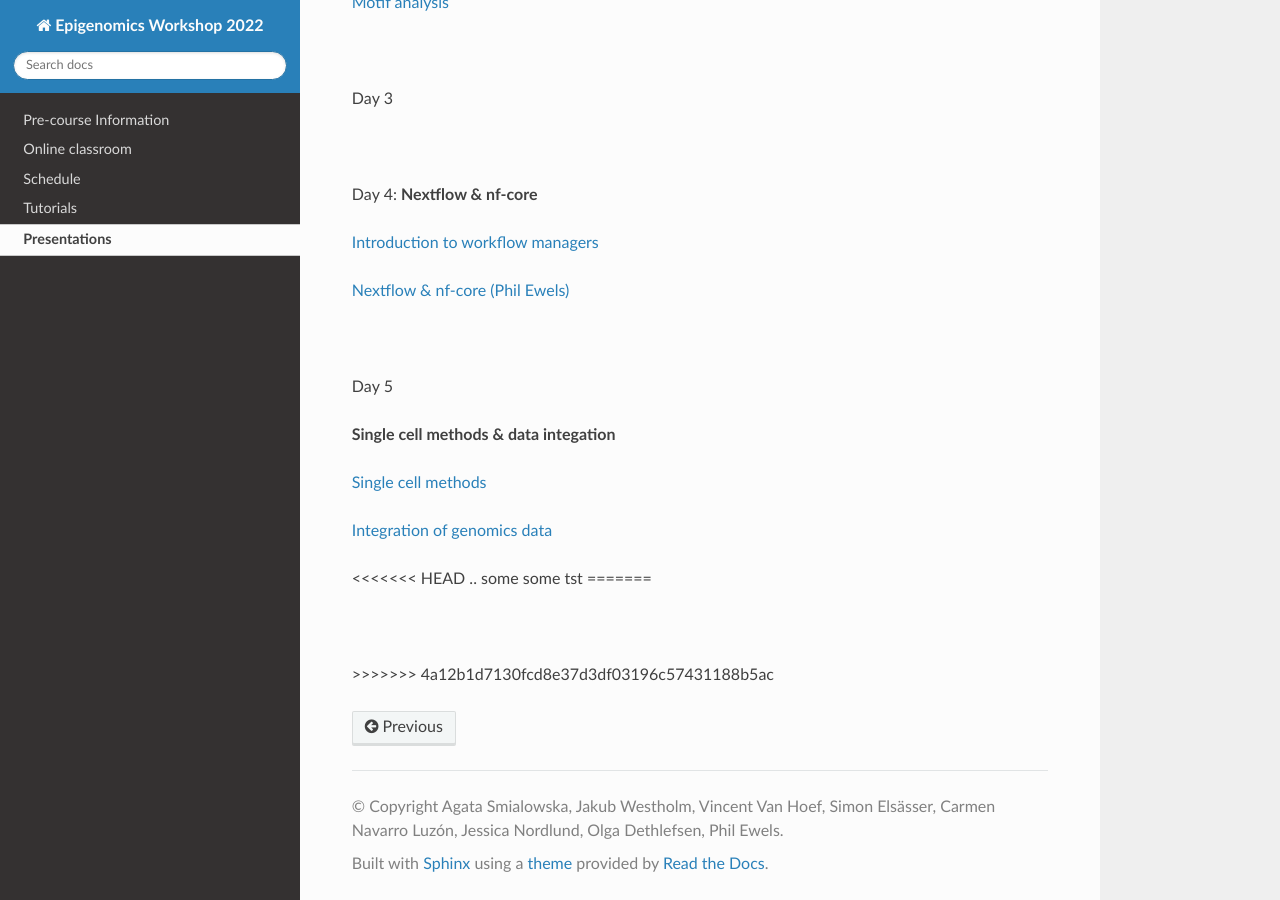
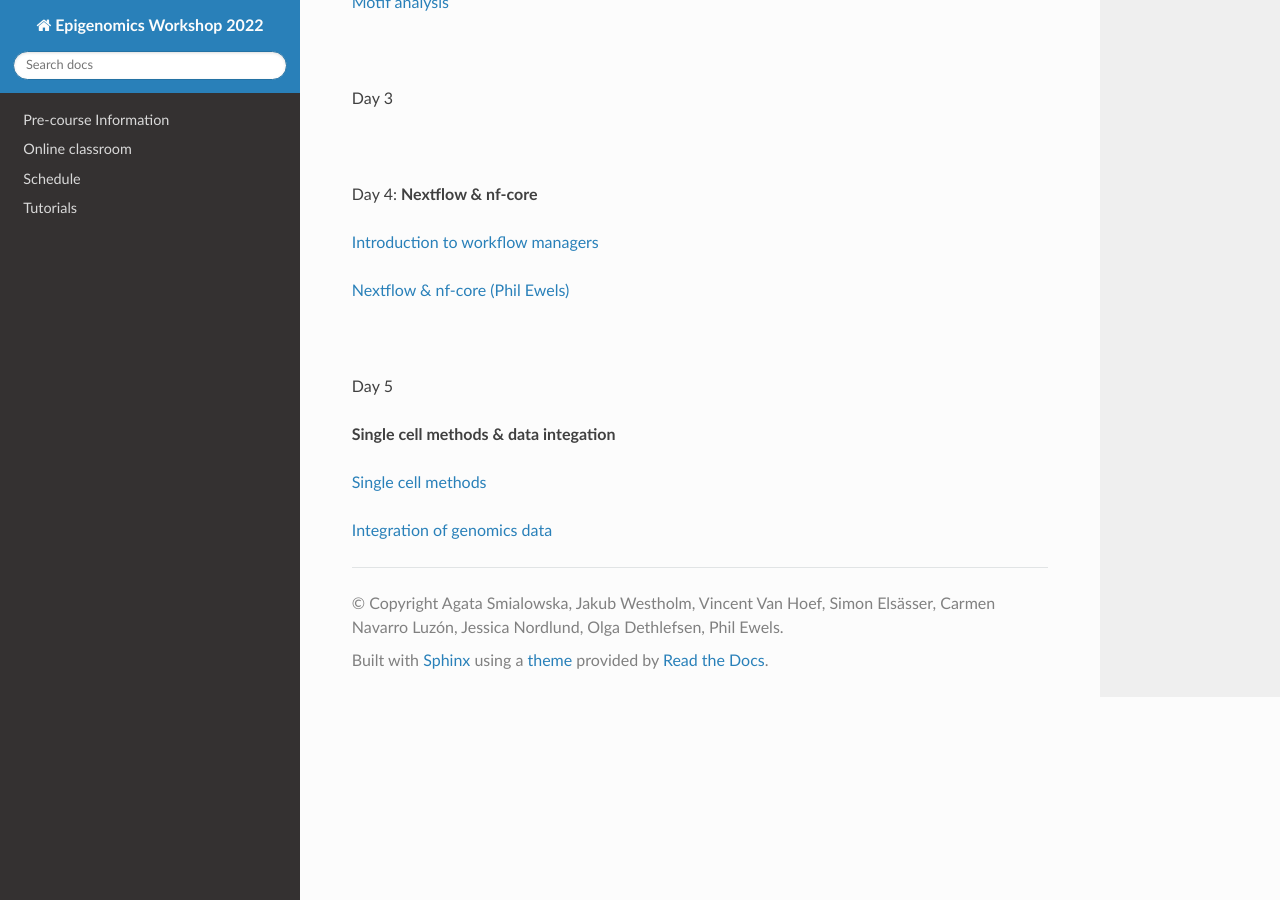
Before and after one commit to NBISweden/workshop-epigenomics-RTDs, a Sphinx documentation site: the page built from docs/content/presentations.rst, in a window 1280 px wide and 900 px high, scrolled down 553 px. Built offline with Sphinx 7.4.7 and the Read the Docs theme 2.0.0, drawn with Linux system fonts in a browser that asks for light colours.

Commit message:
hide presentations page meant for slides

```diff
--- a/docs/content/presentations.rst
+++ b/docs/content/presentations.rst
@@ -62,11 +62,3 @@ Day 5
 `Single cell methods <../_static/slides-single-cell-2021.pdf>`_
 
 `Integration of genomics data  <../_static/slides-data-integration-2021.pdf>`_
-
-<<<<<<< HEAD
-.. some some tst
-=======
-
-:raw-html:`<br />`
-
->>>>>>> 4a12b1d7130fcd8e37d3df03196c57431188b5ac
--- a/docs/index.rst
+++ b/docs/index.rst
@@ -194,4 +194,5 @@ Site Contents
    content/online-classroom
    content/schedule
    content/tutorials
-   content/presentations
+
+.. content/presentations
```
